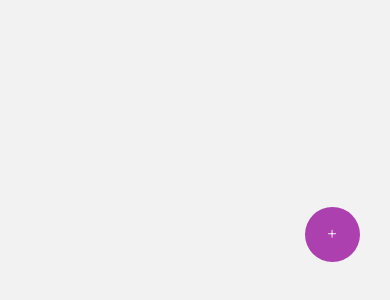
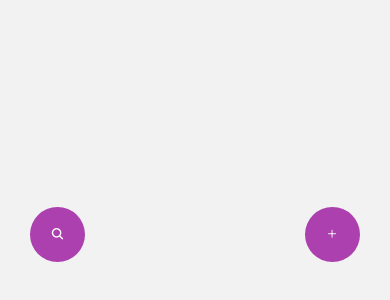
Before and after one commit to imabbassayed/calendar-react-native, a React Native app: screen /Home in a window 390 px wide. Shown: the part 482-782 px from the top of the page. Built offline with nearby package versions, Linux system fonts and the light colour scheme.

Commit message:
Added the flaoting action search button

```diff
--- a/src/screens/Homescreen.js
+++ b/src/screens/Homescreen.js
@@ -50,7 +50,25 @@ const HomeScreen = ({navigation}) => {
     </TouchableOpacity>
 
 
+    <TouchableOpacity
+                  onPress={() => alert('This is a button!')}
+                  style={{
+                    position: 'absolute',
+                    width: 55,
+                    height: 55,
+                    alignItems: 'center',
+                    justifyContent: 'center',
+                    left: 30,
+                    bottom: 100,
+                    borderRadius : 50,
+                    backgroundColor: '#AD40AF',
+                  }}
+    >
+        <View>
+          <Ionicons name="search" size="35" color="white" />
+        </View>
 
+    </TouchableOpacity>
 
 
 
```
